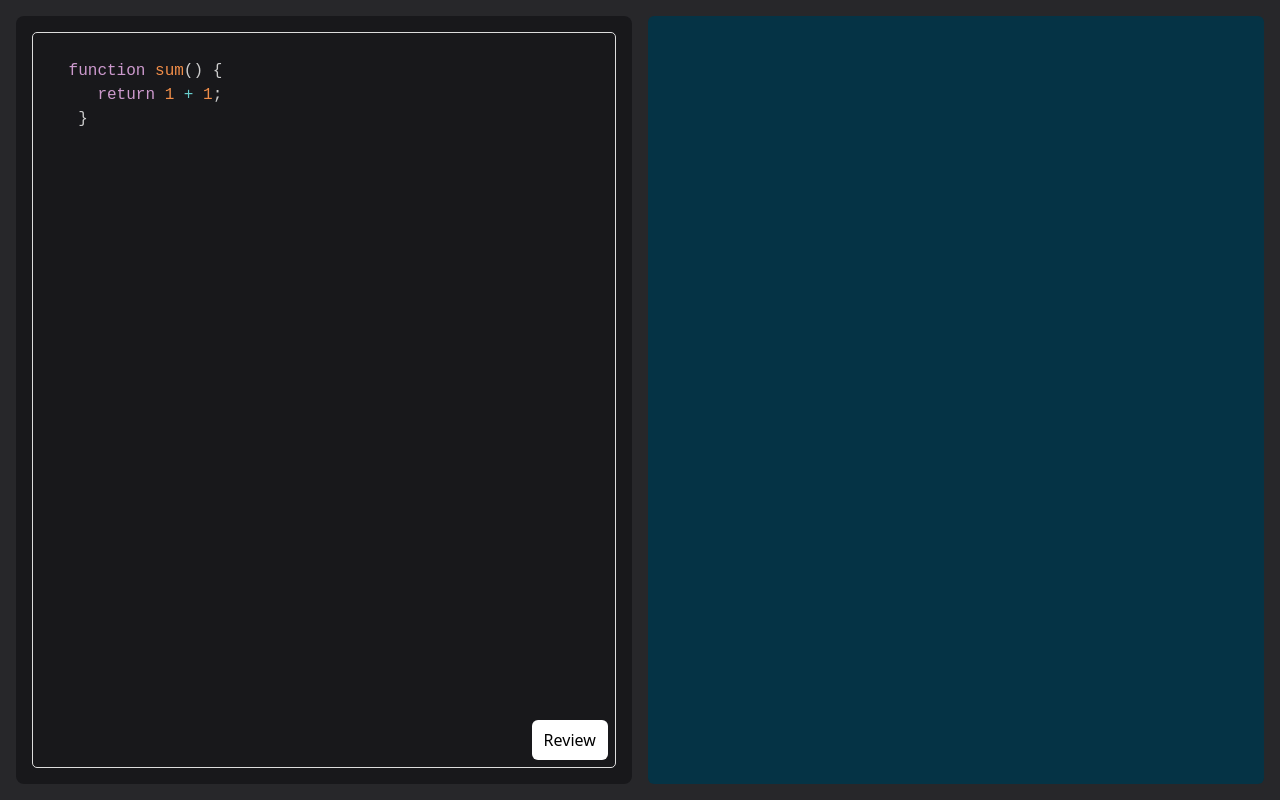
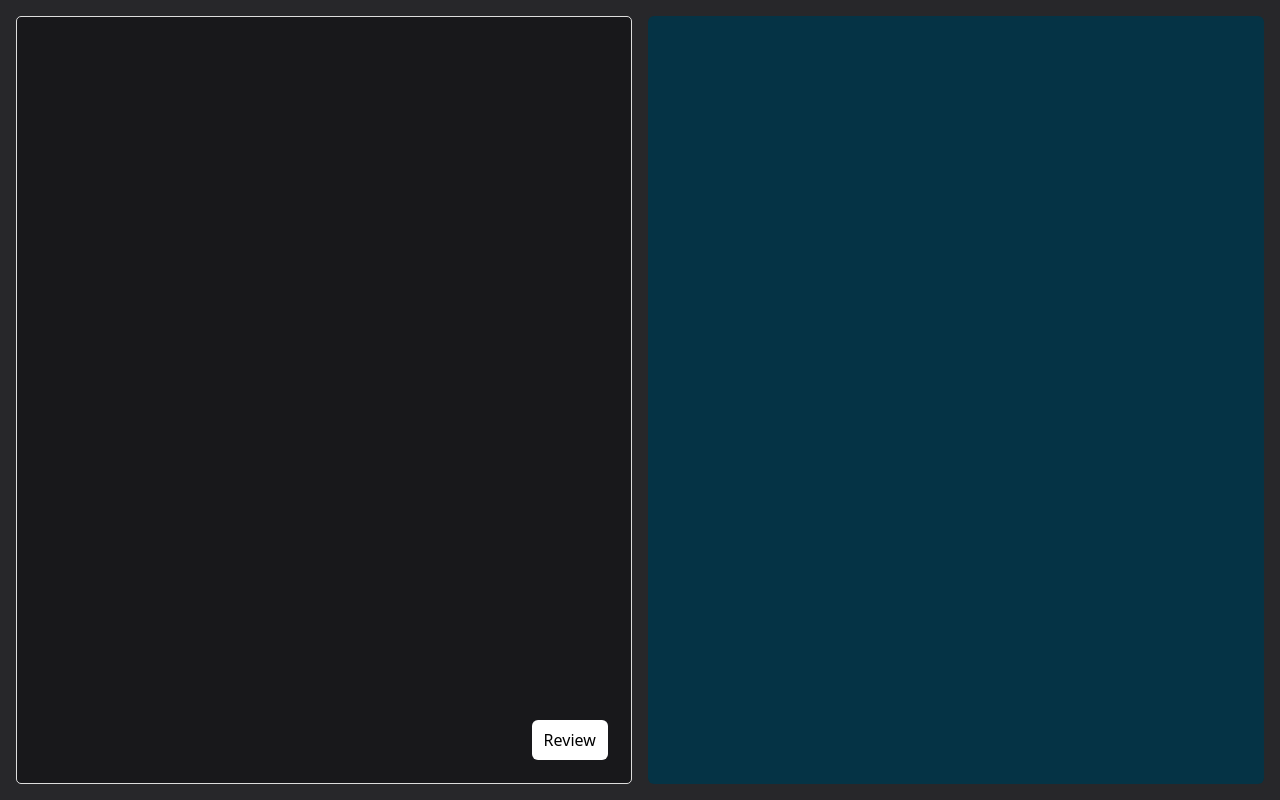
Before and after one commit to blackeye75/code-review, a React (Vite) app in the folder frontend/: page / in a window 1280 px wide. Built offline with nearby package versions, Linux system fonts and the light colour scheme.

Commit message:
Refactor App component: clear initial code state and adjust styling for better readability

```diff
--- a/frontend/src/App.jsx
+++ b/frontend/src/App.jsx
@@ -10,9 +10,7 @@ import rehypeHighlight from "rehype-highlight";
 
 function App() {
 
-  const [code, setCode] = useState(` function sum() {
-    return 1 + 1;
-  }`)
+  const [code, setCode] = useState("")
 
   const [review, setReview] = useState(``)
 
@@ -29,10 +27,10 @@ function App() {
     <>
       <main className='w-full h-screen flex bg-zinc-800 p-4 gap-4' >
         <div className="left h-full w-full basis-[50%] ">
-          <div className="code w-full h-full bg-zinc-900 p-4 rounded-lg relative ">
+          <div className="code w-full h-full bg-zinc-900 text-white  rounded-lg relative ">
             <Editor
               value={code}
-              onValueChange={code => setCode(code)}
+              onValueChange={(code) => setCode(code)}
               highlight={code => prism.highlight(code, prism.languages.javascript, "javascript")}
               padding={10}
               style={{
@@ -42,7 +40,8 @@ function App() {
                 borderRadius: "5px",
                 height: "100%",
                 width: "100%",
-                padding: "1rem",
+
+                // padding: "1rem",
               }}
             />
             <div
@@ -52,8 +51,8 @@ function App() {
         </div>
         <div className="right p-4 overflow-auto text-white h-full bg-cyan-950 rounded-md basis-[50%]">
           <Markdown
-          border-radius={5}
-            rehypePlugins={[rehypeHighlight]}
+          // border-radius={5}
+          rehypePlugins={[rehypeHighlight]}
           >{review}</Markdown>
         </div>
       </main>
```
